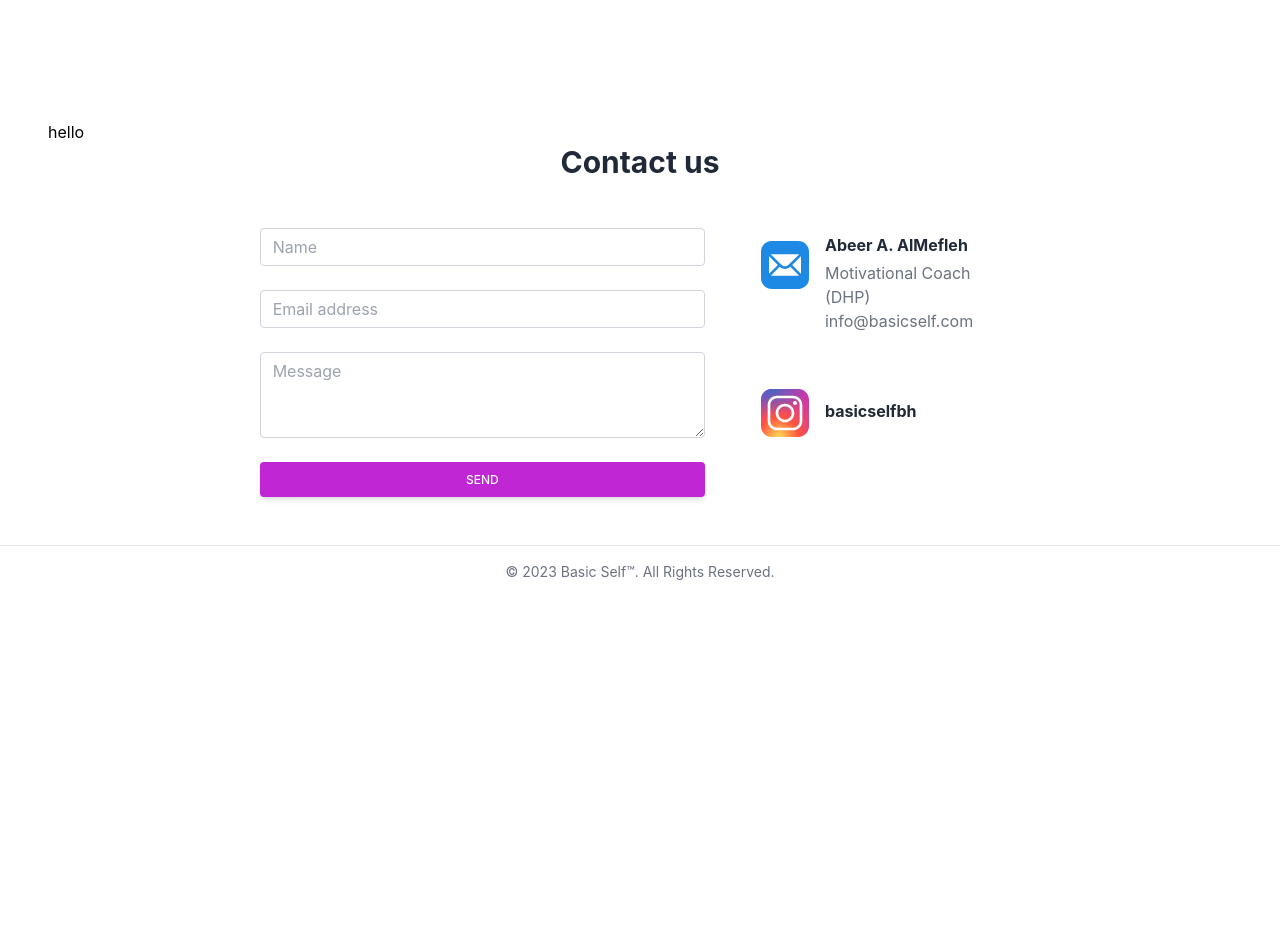
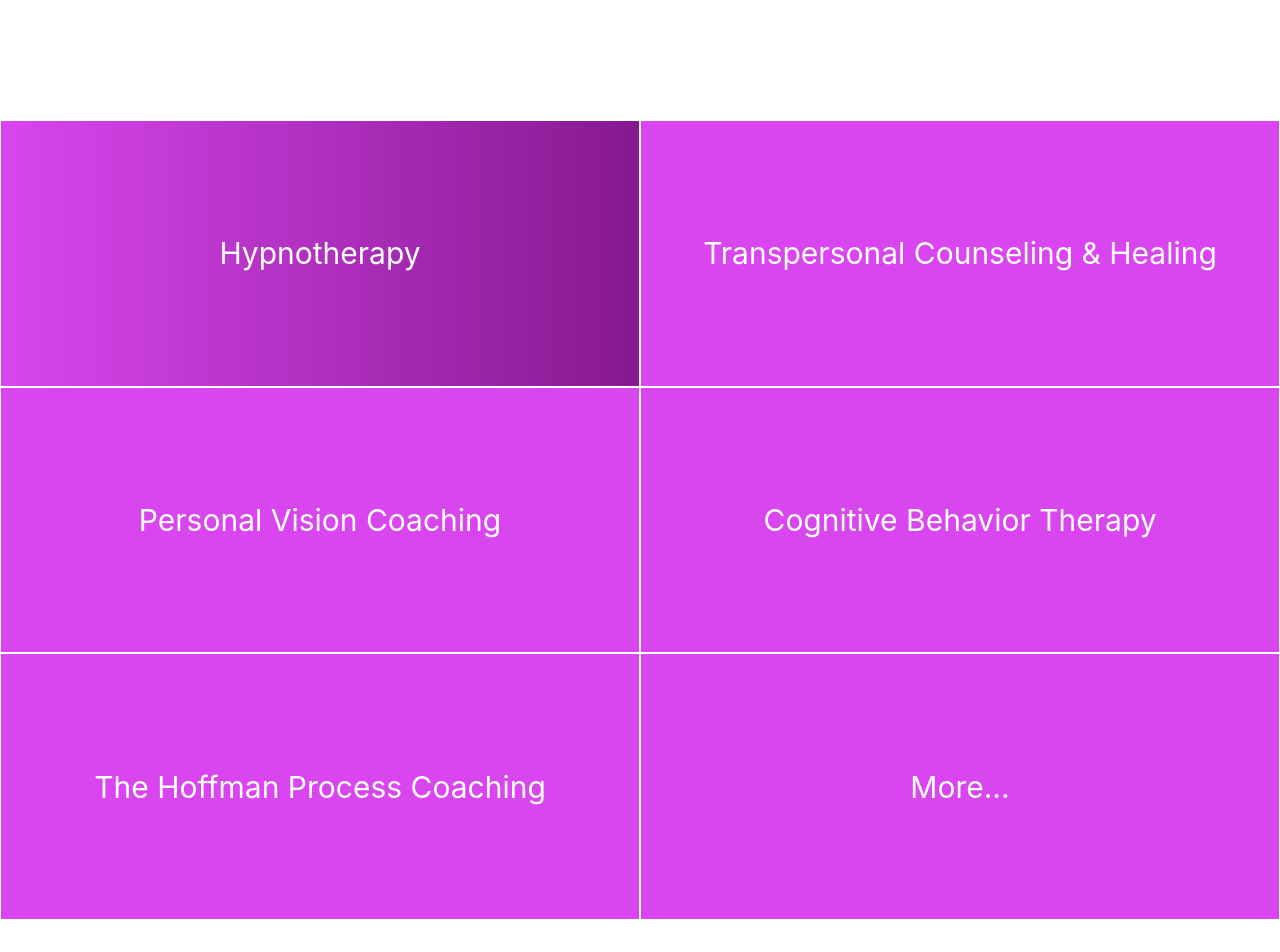
Before and after one commit to NaserAlqimlas/basic-self, a React (Create React App) app: page / in a window 1280 px wide. Shown: the part 1480-2432 px from the top of the page. Before the commit the page ends 2078 px from the top, so only its background shows below. Built offline with nearby package versions, Linux system fonts and the light colour scheme.

Commit message:
what we offer prog

```diff
--- a/src/App.tsx
+++ b/src/App.tsx
@@ -51,7 +51,9 @@
             </div>
             <div className="mx-12">
                 <WhoWeAre id="whoweare" />
-                <WhatWeOffer id="whatweoffer" />
+            </div>
+            <WhatWeOffer id="whatweoffer" />
+            <div className="mx-12 my-12">
                 <ContactUs id="contactus" />
             </div>
             <Footer />
--- a/src/components/WhatWeOffer.tsx
+++ b/src/components/WhatWeOffer.tsx
@@ -9,7 +9,26 @@
 
     return (
         <div id={id}>
-            <p>hello</p>
+            <div className="md:h-screen grid md:grid-cols-2">
+                <div className="flex bg-gradient-to-r from-fuchsia-500 to-fuchsia-800 transition  ease-in-out hover:-translate-y-1 hover:scale-110 hover:from-fuchsia-800 hover:to-fuchsia-500 items-center justify-center py-4 text-2xl lg:text-3xl text-white border border-white">
+                    Hypnotherapy
+                </div>
+                <div className="flex bg-fuchsia-500 items-center justify-center py-4 text-2xl lg:text-3xl text-white border border-white">
+                    Transpersonal Counseling & Healing
+                </div>
+                <div className="flex bg-fuchsia-500 items-center justify-center py-4 text-2xl lg:text-3xl text-white border border-white">
+                    Personal Vision Coaching
+                </div>
+                <div className="flex bg-fuchsia-500 items-center justify-center py-4 text-2xl lg:text-3xl text-white border border-white">
+                    Cognitive Behavior Therapy
+                </div>
+                <div className="flex bg-fuchsia-500 items-center justify-center py-4 text-2xl lg:text-3xl text-white border border-white">
+                    The Hoffman Process Coaching
+                </div>
+                <div className="flex bg-fuchsia-500 items-center justify-center py-4 text-2xl lg:text-3xl text-white border border-white">
+                    More...
+                </div>
+            </div>
         </div>
     );
 };
```
